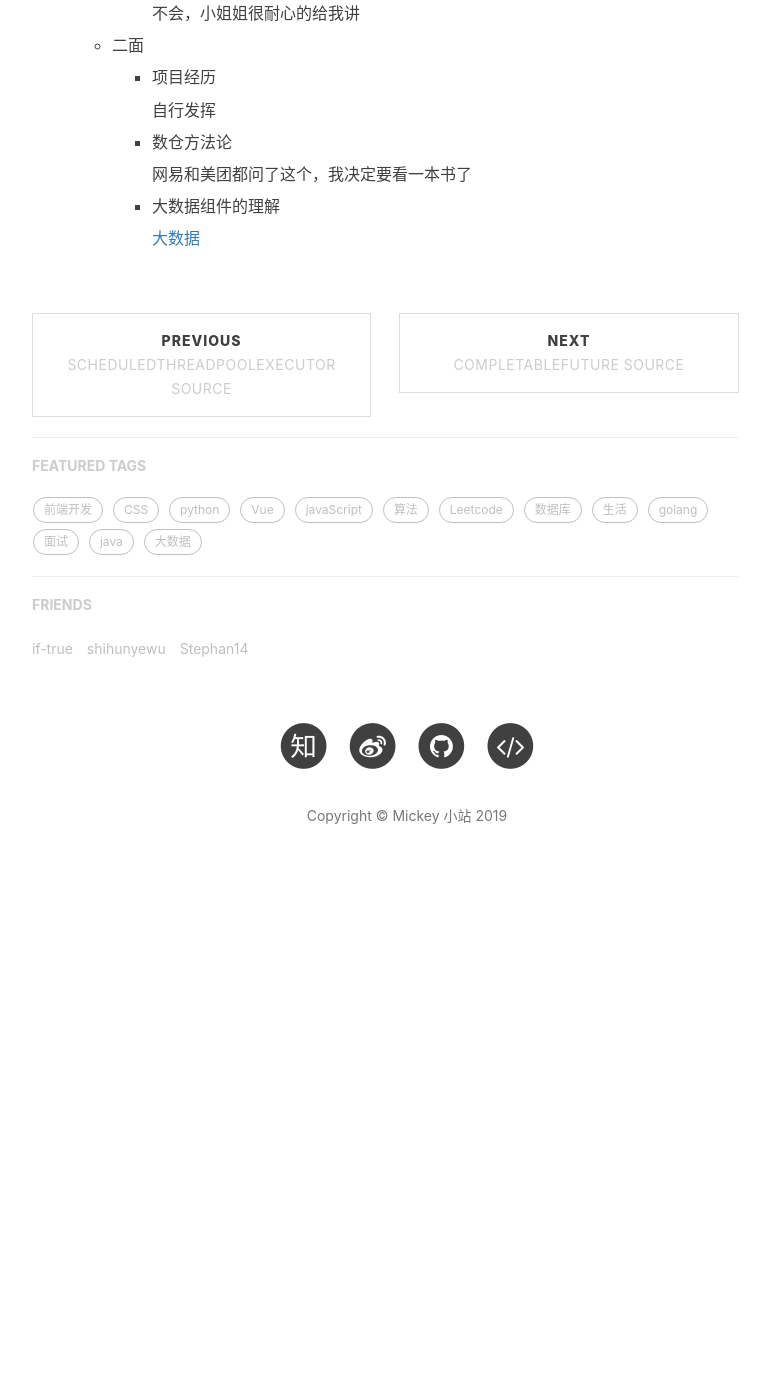
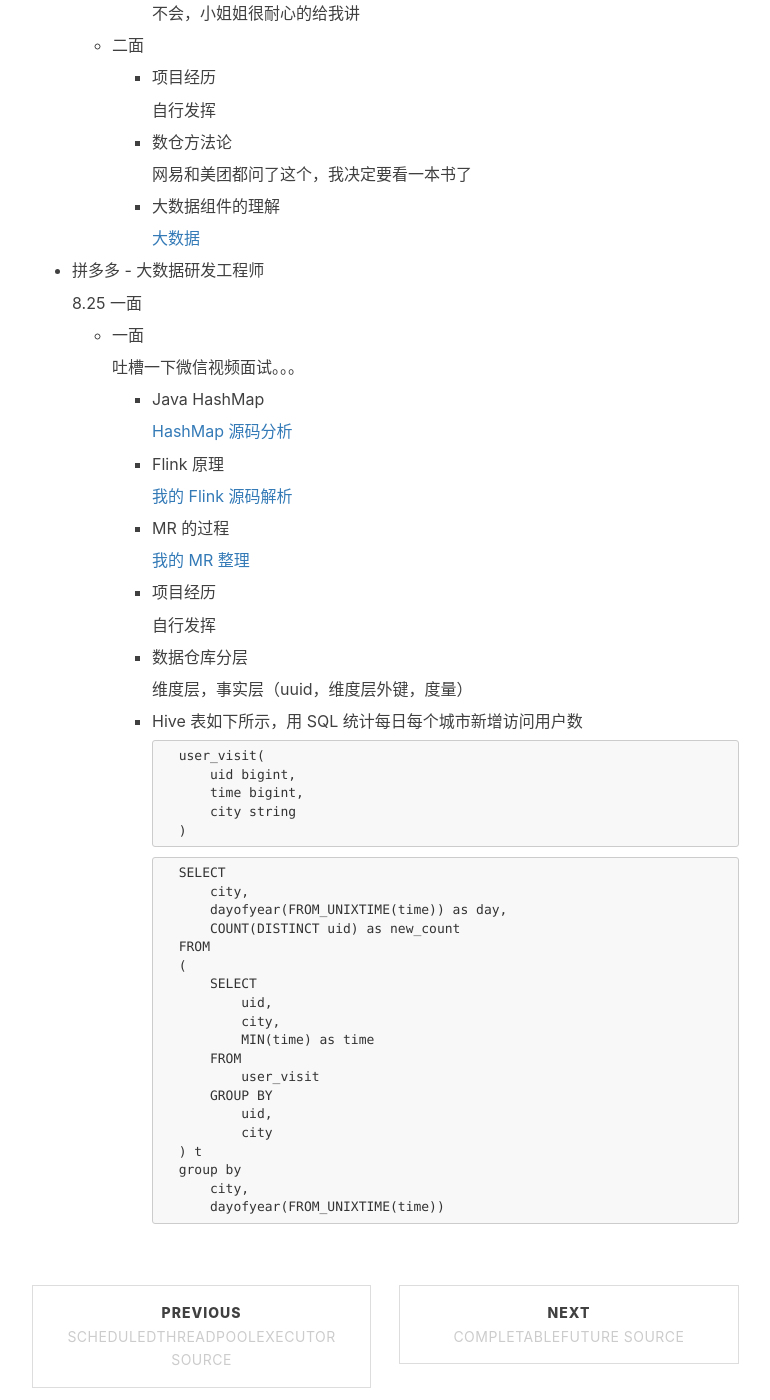
Before and after one commit to mickey0524/mickey0524.github.io, a Jekyll site: the page built from _posts/2019-07-29-autumn-interview.md, in a window 1280 px wide and 1400 px high, scrolled down 14368 px. Shown: the whole window, without its empty margins (233-1003 px from the left). Built offline with Jekyll 4.4.1, drawn with Linux system fonts in a browser that asks for light colours; nearby versions of some CDN libraries; comment, search, counter and statistics services are not loaded; before the commit the page ends 15261 px from its top, so only the background shows below that.

Commit message:
feat(interview): update interview

````diff
--- a/_posts/2019-07-29-autumn-interview.md
+++ b/_posts/2019-07-29-autumn-interview.md
@@ -849,3 +849,63 @@ tags:
         * 大数据组件的理解
 
             [大数据](https://github.com/mickey0524/big-data-knowledge)
+
+* 拼多多 - 大数据研发工程师
+
+    8.25 一面
+
+    * 一面
+
+        吐槽一下微信视频面试。。。
+
+        * Java HashMap
+
+            [HashMap 源码分析](https://mickey0524.github.io/2019/06/18/java-hash-map-source/)
+
+        * Flink 原理
+
+            [我的 Flink 源码解析](https://github.com/mickey0524/flink-streaming-source-analysis)
+
+        * MR 的过程
+
+            [我的 MR 整理](https://github.com/mickey0524/big-data-knowledge#mapreduce)
+
+        * 项目经历
+
+            自行发挥
+
+        * 数据仓库分层
+
+            维度层，事实层（uuid，维度层外键，度量）
+
+        * Hive 表如下所示，用 SQL 统计每日每个城市新增访问用户数
+
+            ```
+            user_visit(
+                uid bigint,
+                time bigint,
+                city string
+            )
+            ```
+
+            ```
+            SELECT
+                city,
+                dayofyear(FROM_UNIXTIME(time)) as day,
+                COUNT(DISTINCT uid) as new_count
+            FROM
+            (
+                SELECT
+                    uid,
+                    city,
+                    MIN(time) as time
+                FROM
+                    user_visit
+                GROUP BY
+                    uid,
+                    city
+            ) t
+            group by
+                city,
+                dayofyear(FROM_UNIXTIME(time))
+            ```
````
